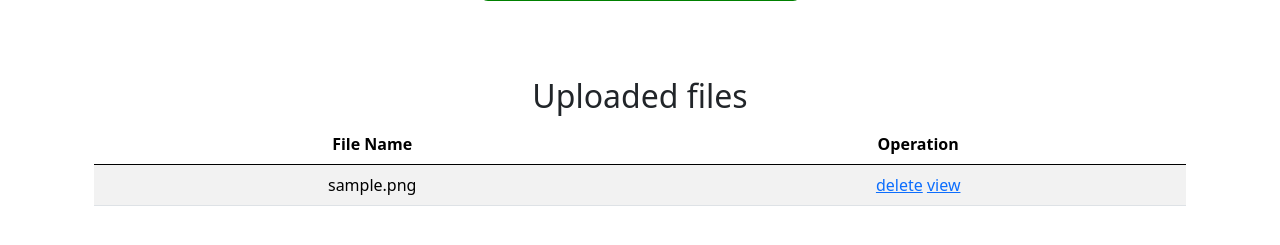
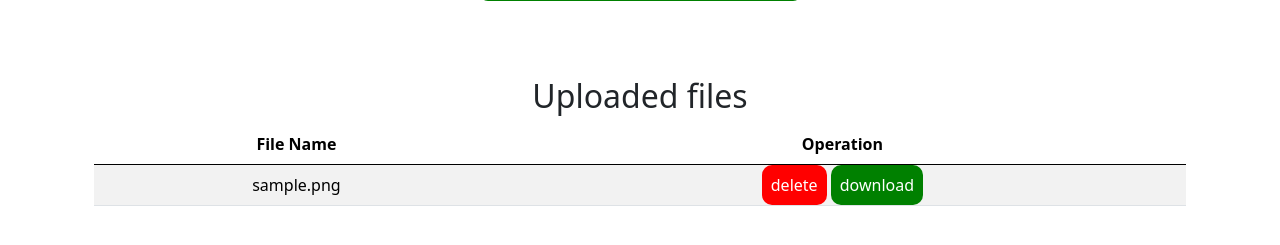
Before and after one commit to ARASHFADAEE/file-uploader, a PHP site: page /php/ in a window 1280 px wide. Shown: the part 381-626 px from the top of the page. Run offline with PHP 8.4, Linux system fonts and the light colour scheme; tables that the repository leaves empty or names only in its code hold one stand-in row (values such as "Sample post").

Commit message:
edit text and style btn download and delete

```diff
--- a/assets/style.css
+++ b/assets/style.css
@@ -73,3 +73,23 @@ input[type="file"]::file-selector-button {
     border-radius: 5px;
     cursor: pointer;
 }
+
+.delete-btn{
+    color: #ffff !important;
+    background: red !important;
+    padding:9px !important;
+    border-radius: 10px !important;
+    margin-top: 10px !important;
+    text-decoration: none;
+
+}
+
+.save-btn{
+    color: #ffffff !important;
+    background: green !important;
+    padding:9px !important;
+    border-radius: 10px !important;
+    margin-top: 10px !important;
+    text-decoration: none;
+
+}
--- a/index.php
+++ b/index.php
@@ -98,8 +98,8 @@ if(isset($_GET['delete'])){
                 <td><?= $file['file_name']?></td>
 
                 <td>
-                    <a href="index.php?delete=<?= $file['id']?>">delete</a>
-                    <a href="<?= $file['file_link']?>">view</a>
+                    <a class="delete-btn" href="index.php?delete=<?= $file['id']?>">delete</a>
+                    <a class="save-btn" download href="<?= $file['file_link']?>">download</a>
                 </td>
 
             </tr>
```
